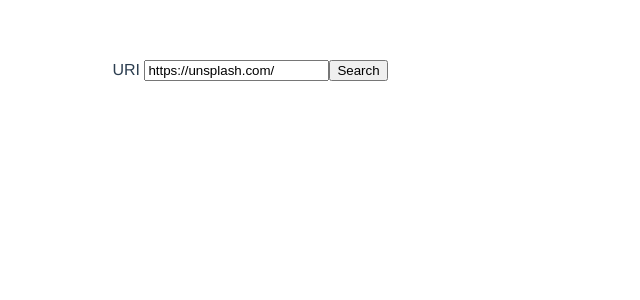
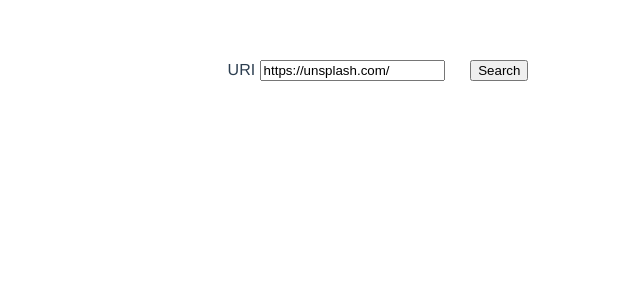
Before and after one commit to Bill1907/e-rolling, a Vue app: page / in a window 1280 px wide. Shown: the top 300 px of the page, without its empty margins (270-910 px from the left). Built offline with nearby package versions, Linux system fonts and the light colour scheme.

Commit message:
layout 설정  - grid  - image size

```diff
--- a/src/App.vue
+++ b/src/App.vue
@@ -30,8 +30,10 @@ const setSelectImageList = (value: string[]) => {
 </script>
 
 <template>
-  <InputComponent :uri="uri" @handleSearchBtn="handleSearchBtn"/>
-  <ImageListPart :list="imageList" @setSelectImageList="setSelectImageList"/>
+  <div id="wrap">
+    <InputComponent :uri="uri" @handleSearchBtn="handleSearchBtn"/>
+    <ImageListPart :list="imageList" @setSelectImageList="setSelectImageList"/>
+  </div>
 </template>
 
 <style lang="scss">
--- a/src/assets/styles/style.scss
+++ b/src/assets/styles/style.scss
@@ -7,4 +7,30 @@
   margin-top: 60px;
 }
 
-.default-width {width: 80vw}
+#wrap {
+  width: 100vw;
+  display: flex;
+  flex-direction: column;
+  align-items: center;
+  gap: 2vh;
+}
+
+#imageWrapper {
+  display: grid;
+  grid-template-columns: repeat(7, 1fr);
+}
+
+.url-input-box {
+  width: 80vw;
+  display: flex;
+  justify-content: center;
+  gap: 2vw;
+}
+
+.image-wrap-box{
+
+}
+
+img {
+  width: 10vw;
+}
--- a/src/components/InputComponent.vue
+++ b/src/components/InputComponent.vue
@@ -16,7 +16,7 @@ onMounted(() => {
 
 <template>
   <div class="uri-input-area">
-    <div class="default-width">
+    <div class="url-input-box">
       <label for="uri">URI
         <input
           type="text"
--- a/src/views/ImageListPart.vue
+++ b/src/views/ImageListPart.vue
@@ -19,11 +19,12 @@ onMounted(() => {
 </script>
 
 <template>
+  <div id="imageWrapper">
     <div
       v-for="(imageSrc, idx) in imageSrcList"
       :key="`imageSrc_${idx}`"
     >
-    <div>
+      <div class="image-wrap-box">
         <label :for="`imageSrc_${idx}`">
           <input
             type="checkbox"
@@ -35,6 +36,7 @@ onMounted(() => {
         </label>
       </div>
     </div>
+  </div>
 </template>
 
 <style lang="scss">
```
Lines whose indentation alone changed are shown as unchanged.
